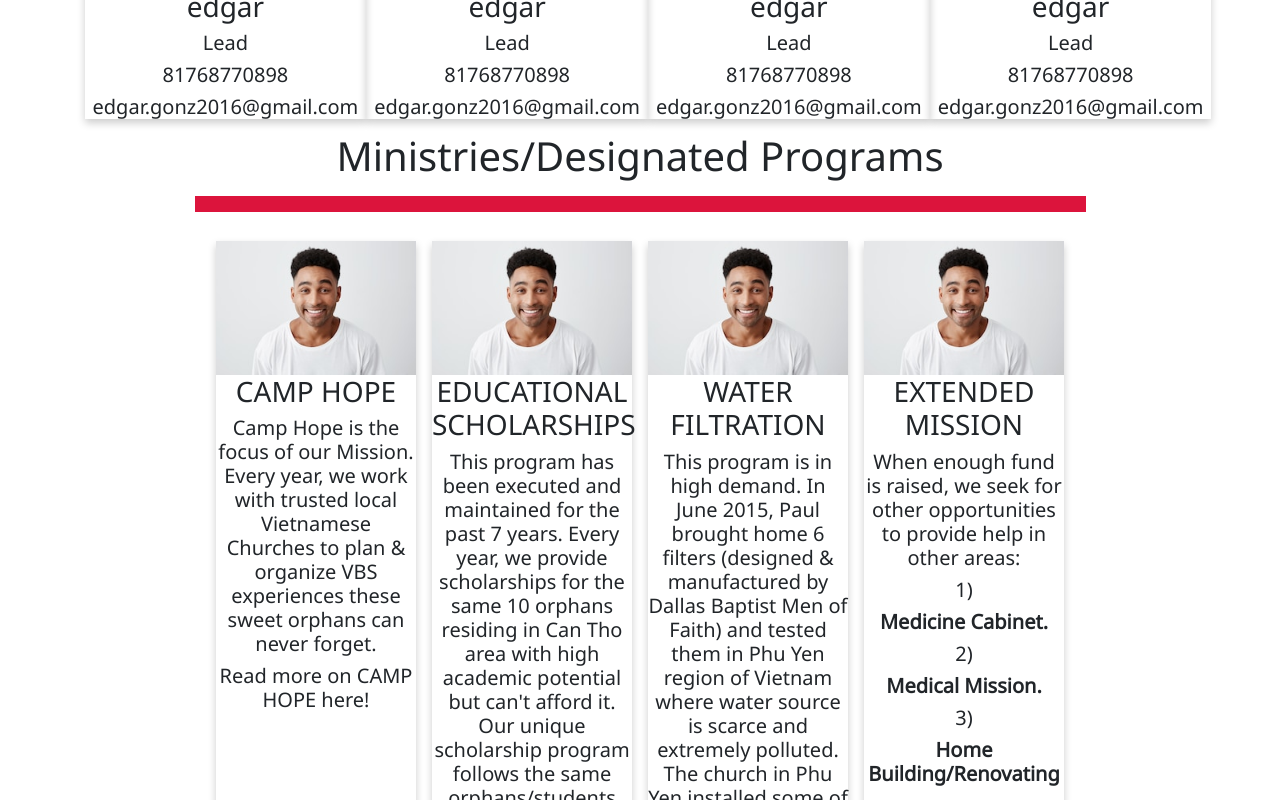
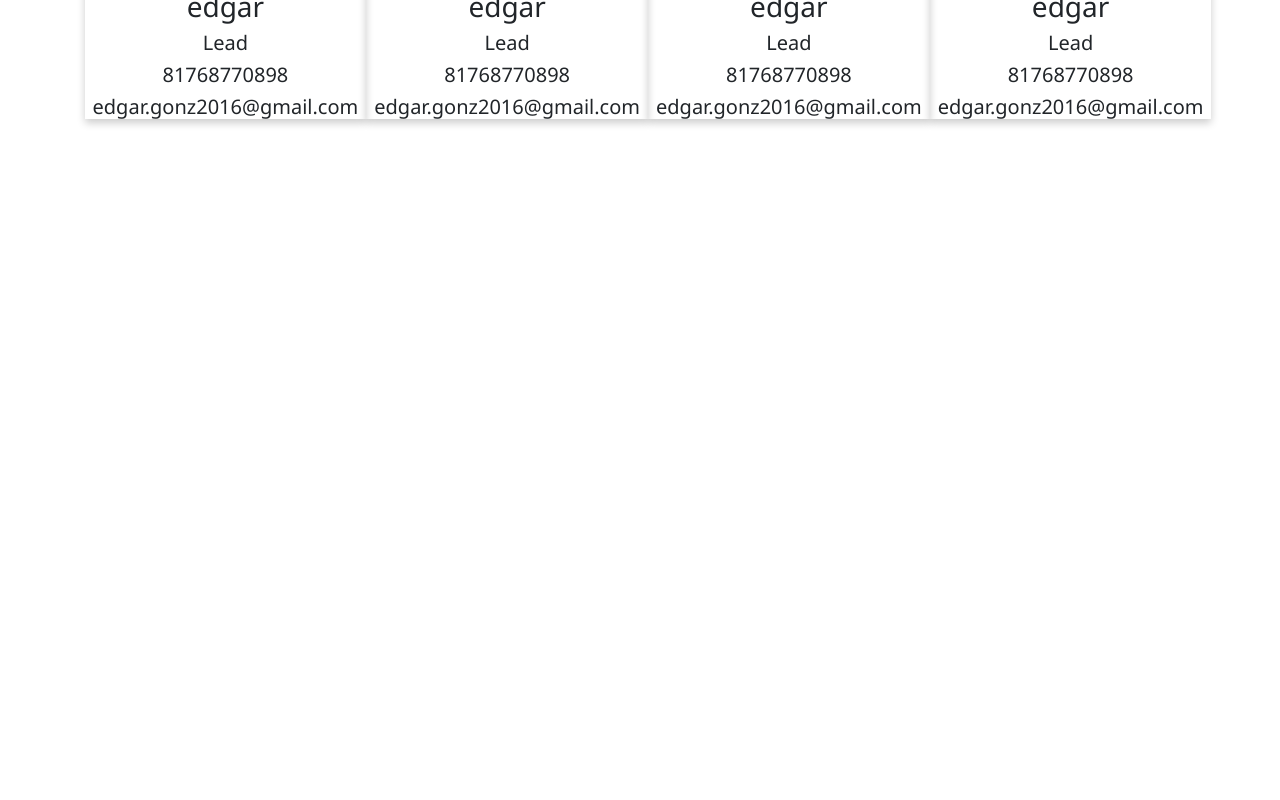
Before and after one commit to mapumarshmallow/Bridges-Of-Hope, an Angular app: page /contacts in a window 1280 px wide. Shown: the part 560-1360 px from the top of the page. After the commit the page ends 815 px from the top, so only its background shows below. Built offline with nearby package versions, Linux system fonts and the light colour scheme.

Commit message:
added router for ministry

```diff
--- a/src/app/app-routing.module.ts
+++ b/src/app/app-routing.module.ts
@@ -1,10 +1,12 @@
 import { NgModule } from '@angular/core';
 import { Routes, RouterModule } from '@angular/router';
 import { ContactComponent } from './contact/contact.component';
+import { MinistryComponent } from './ministry/ministry.component';
 
 
 const routes: Routes = [
   {path: 'contacts' , component: ContactComponent},
+  {path: 'ministries' , component: MinistryComponent}
 ];
 
 @NgModule({
--- a/src/app/app.component.html
+++ b/src/app/app.component.html
@@ -1,5 +1,6 @@
 <div>
     <app-nav-bar></app-nav-bar>
     <!-- <app-contact></app-contact> -->
-    <app-ministry></app-ministry>
+    <!-- <app-ministry></app-ministry> -->
+
 </div>
--- a/src/app/ministry/ministry.component.css
+++ b/src/app/ministry/ministry.component.css
@@ -12,7 +12,7 @@ hr {
     box-shadow: 0 4px 8px 0 rgba(0,0,0,0.2);
     transition: 0.3s;
     margin: 8px;
-    width: 200px;
+    width: 300px;
 }
 .ministry-card img {
     width: 100%;
--- a/src/app/ministry/ministry.component.html
+++ b/src/app/ministry/ministry.component.html
@@ -5,19 +5,20 @@
         <div class="ministry-cards">
             <div *ngFor="let x of ministries" class="ministry-card">
                 <img src="{{ x.pic }}"/>
-                <h3> {{ x.name }} </h3>
-                <h5> {{ x.description }} </h5>
-                <h5> {{ x.note }} </h5>
-                <h5> {{ x.email }}</h5>
+                <h3> {{ x.name }} </h3> <br>
+                <h5> {{ x.description }} </h5> <br>
+                <a href="{{x.URL}}"> {{ x.note }}</a> <br>
+                <h5> {{ x.email }}</h5> <br>
             </div>
             <div *ngFor="let x of extendedMinistries" class="ministry-card">
                 <img src="{{ x.pic }}"/>
-                <h3> {{ x.name }} </h3>
-                <h5> {{ x.info }} </h5>
+                <h3> {{ x.name }} </h3> <br>
+                <h5> {{ x.info }} </h5> <br>
                 <div *ngFor = "let y of extendedMinistries_areas">
-                    <h5> {{ y.id }}) </h5>
-                    <h5 style="font-weight: bold"> {{ y.name }} </h5>
+                    <h5> {{ y.id }}) <span style="font-weight: bold"> {{ y.name }}</span> {{ y.description }} </h5>
+                    <br>
                 </div>
+                <a href ="{{x.URL}}"> {{ x.note }} </a>
             </div>
         </div>
     </div>
--- a/src/app/nav-bar/nav-bar.component.html
+++ b/src/app/nav-bar/nav-bar.component.html
@@ -12,7 +12,7 @@
     <br>
         <a href="#">Home</a>
         <a [routerLink] = "'/contacts'">Contact us</a>
-        <a href="#">Ministries</a>
+        <a [routerLink] = "'/ministries'">Ministries</a>
         <a href="#">Prayer Request</a>
         <a href="#">What's Happening</a>
         <a href="#">Who we are</a>
```
